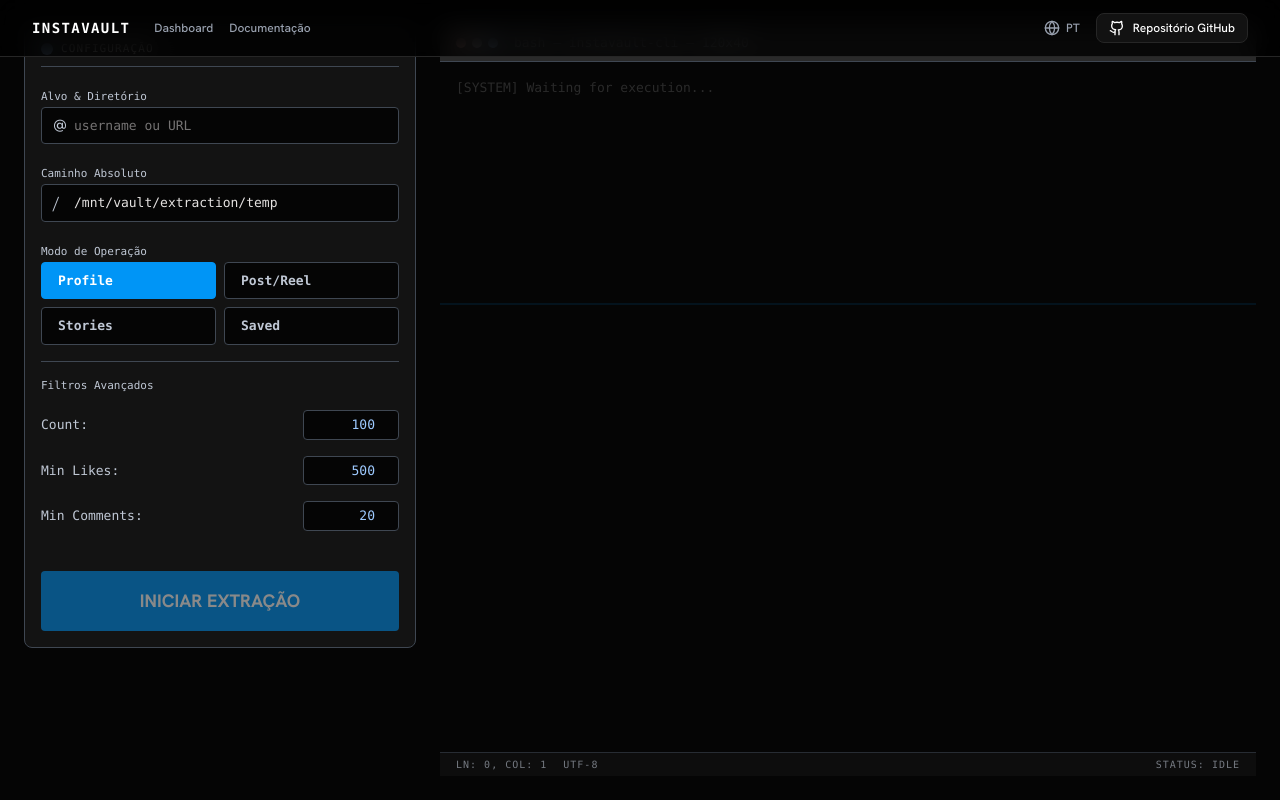
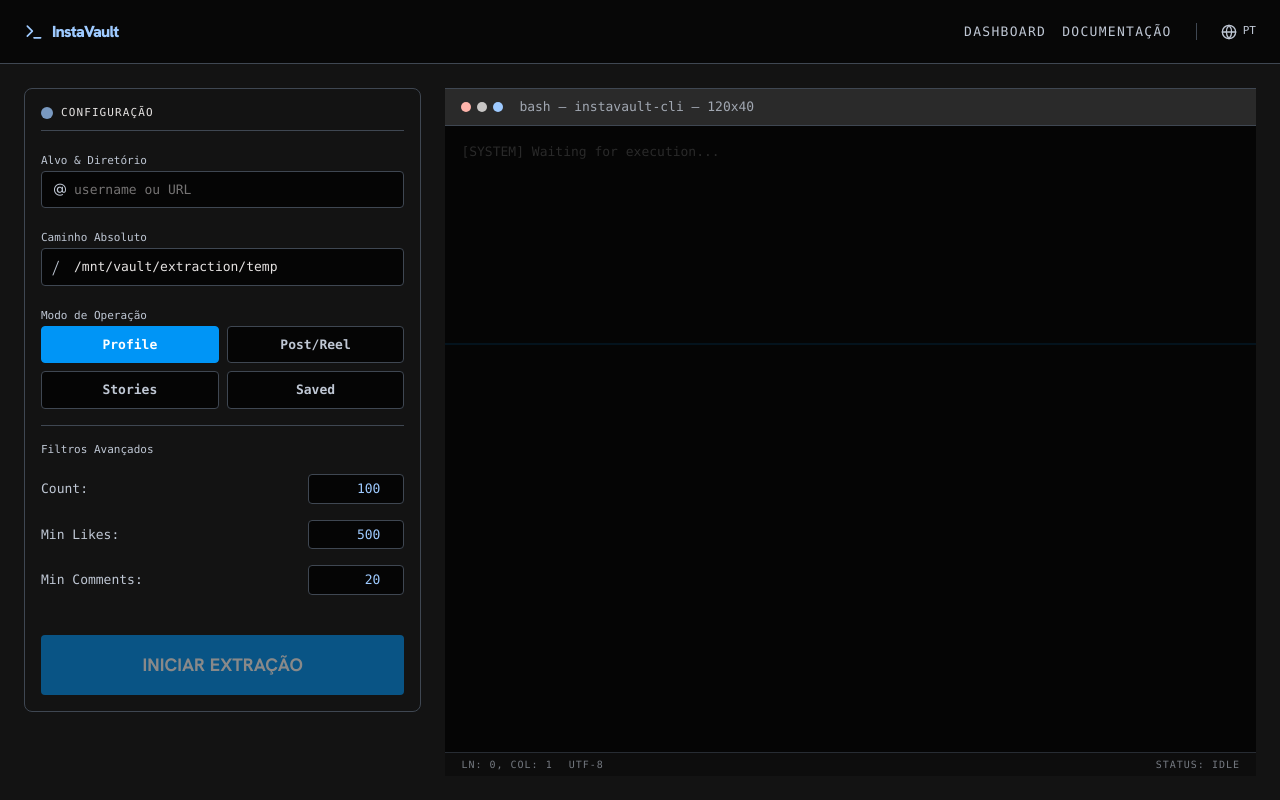
Before and after one commit to jefheee/instagram-extractor, a Next.js app: page /dashboard in a window 1280 px wide. Built offline with nearby package versions, Linux system fonts and the light colour scheme.

Commit message:
feat: implement navigation and dashboard interface for Instagram extraction process

```diff
--- a/app/components/Navbar.tsx
+++ b/app/components/Navbar.tsx
@@ -3,65 +3,42 @@
 import React from 'react';
 import Link from 'next/link';
 import { useLanguage } from '../context/LanguageContext';
-import { Globe } from 'lucide-react';
-
-const GithubIcon = ({ className }: { className?: string }) => (
-  <svg
-    xmlns="http://www.w3.org/2000/svg"
-    width="24" height="24"
-    viewBox="0 0 24 24"
-    fill="none"
-    stroke="currentColor"
-    strokeWidth="2"
-    strokeLinecap="round"
-    strokeLinejoin="round"
-    className={className}
-  >
-    <path d="M15 22v-4a4.8 4.8 0 0 0-1-3.2c3 0 6-2 6-5.5.08-1.25-.27-2.48-1-3.5.28-1.15.28-2.35 0-3.5 0 0-1 0-3 1.5-2.64-.5-5.36-.5-8 0C6 2 5 2 5 2c-.3 1.15-.3 2.35 0 3.5A5.403 5.403 0 0 0 4 9c0 3.5 3 5.5 6 5.5-.39.49-.68 1.05-.85 1.65-.17.6-.22 1.23-.15 1.85v4"/>
-    <path d="M9 18c-4.51 2-5-2-7-2"/>
-  </svg>
-);
+import { Globe, Terminal } from 'lucide-react';
 
 export function Navbar() {
   const { language, setLanguage, t } = useLanguage();
 
   return (
-    <nav className="fixed top-0 w-full z-50 bg-[#000000]/80 backdrop-blur-md border-b border-[#262626]">
-      <div className="max-w-7xl mx-auto px-4 sm:px-6 lg:px-8">
-        <div className="flex items-center justify-between h-14">
+    <nav className="fixed top-0 w-full z-50 bg-[#050505]/80 backdrop-blur-md border-b border-outline-variant h-16">
+      <div className="w-full flex items-center justify-between h-full px-4 md:px-6">
         <div className="flex items-center gap-6">
-            <Link href="/" className="flex items-center gap-2">
-              <span className="text-sm font-mono font-bold tracking-widest text-white uppercase">
+          <Link href="/" className="flex items-center gap-2 text-primary hover:brightness-110 transition-all">
+            <Terminal className="w-5 h-5" />
+            <span className="font-headline-lg font-black tracking-tighter">
               InstaVault
             </span>
           </Link>
+        </div>
+
+        <div className="flex items-center gap-6">
           <div className="hidden md:flex items-center gap-4">
-              <Link href="/dashboard" className="text-xs font-medium text-gray-400 hover:text-white transition-colors">
+            <Link href="/dashboard" className="text-[13px] font-mono text-on-surface-variant hover:text-primary transition-colors uppercase tracking-widest">
               {t('nav.dashboard')}
             </Link>
-              <Link href="/docs" className="text-xs font-medium text-gray-400 hover:text-white transition-colors">
+            <Link href="/docs" className="text-[13px] font-mono text-on-surface-variant hover:text-primary transition-colors uppercase tracking-widest">
               {t('nav.docs')}
             </Link>
           </div>
-          </div>
-          <div className="flex items-center gap-4">
+
+          <div className="flex items-center gap-2 border-l border-outline-variant pl-6">
             <button
               onClick={() => setLanguage(language === 'pt' ? 'en' : 'pt')}
-              className="flex items-center gap-1.5 text-xs font-medium text-gray-400 hover:text-white transition-colors"
+              className="flex items-center gap-1.5 text-[11px] font-mono text-on-surface-variant hover:text-primary transition-colors uppercase"
               title="Change Language"
             >
               <Globe className="w-4 h-4" />
-              <span className="uppercase">{language}</span>
+              <span>{language}</span>
             </button>
-            <a
-              href="https://github.com/jefheee/instagram-extractor"
-              target="_blank"
-              rel="noopener noreferrer"
-              className="flex items-center gap-2 text-xs font-medium bg-[#121212] hover:bg-[#262626] border border-[#262626] text-white px-3 py-1.5 rounded-md transition-colors"
-            >
-              <GithubIcon className="w-4 h-4" />
-              <span className="hidden sm:inline">{t('nav.repo')}</span>
-            </a>
           </div>
         </div>
       </div>
--- a/app/dashboard/page.tsx
+++ b/app/dashboard/page.tsx
@@ -2,9 +2,7 @@
 
 import React, { useState, useRef, useEffect } from 'react';
 import { useLanguage } from '../context/LanguageContext';
-import {
-  Loader2,
-} from 'lucide-react';
+import { Loader2 } from 'lucide-react';
 
 export default function Dashboard() {
   const { t } = useLanguage();
@@ -105,9 +103,9 @@
   }, [logs]);
 
   return (
-    <div className="flex-1 grid grid-cols-12 gap-4 p-4 md:p-6 overflow-hidden h-full">
+    <div className="h-[calc(100vh-64px)] w-full overflow-hidden flex flex-col md:flex-row gap-4 p-4 md:p-6">
       {/* Left Column: Configuration */}
-      <section className="col-span-12 lg:col-span-5 xl:col-span-4 space-y-4 overflow-y-auto pr-2 pb-20 terminal-scrollbar">
+      <section className="w-full md:w-5/12 lg:w-4/12 h-full overflow-y-auto terminal-scrollbar pr-2 pb-10">
         <div className="bg-surface border border-outline-variant p-4 rounded-[4px] md:rounded-[8px]">
           <header className="flex items-center justify-between mb-4 border-b border-outline-variant pb-2">
             <div className="flex items-center gap-2">
@@ -160,7 +158,7 @@
                   <button
                     key={m.id}
                     onClick={() => setMode(m.id)}
-                    className={`flex items-center gap-2 px-4 py-2 font-mono text-[13px] font-bold rounded-[4px] transition-colors border ${mode === m.id ? 'bg-primary-container text-white border-primary-container' : 'bg-background border-outline-variant text-on-surface-variant hover:border-on-surface-variant'}`}
+                    className={`flex items-center justify-center gap-2 px-4 py-2 font-mono text-[13px] font-bold rounded-[4px] transition-colors border ${mode === m.id ? 'bg-primary-container text-white border-primary-container' : 'bg-background border-outline-variant text-on-surface-variant hover:border-on-surface-variant'}`}
                   >
                     {m.label}
                   </button>
@@ -217,12 +215,12 @@
       </section>
 
       {/* Right Column: Terminal Simulation */}
-      <section className="col-span-12 lg:col-span-7 xl:col-span-8 flex flex-col h-full overflow-hidden">
+      <section className="w-full md:w-7/12 lg:w-8/12 h-full flex flex-col overflow-hidden">
         <div className="flex-1 bg-[#050505] border-t border-outline-variant relative overflow-hidden flex flex-col rounded-none">
           <div className="scanline"></div>
 
           {/* Terminal Header */}
-          <div className="flex items-center justify-between bg-surface-container-high px-4 py-2 border-b border-outline-variant">
+          <div className="flex items-center justify-between bg-surface-container-high px-4 py-2 border-b border-outline-variant shrink-0">
             <div className="flex items-center gap-2">
               <div className="flex gap-1.5">
                 <div className="w-2.5 h-2.5 rounded-full bg-error"></div>
@@ -249,7 +247,7 @@
                     case 'data': colorClass = 'text-on-surface'; prefix = '[DATA]'; break;
                 }
                 return (
-                  <div key={idx} className={`mb-1 ${colorClass}`}>
+                  <div key={idx} className={`mb-1 ${colorClass} break-words`}>
                     <span className="opacity-40">{`[${new Date().toLocaleTimeString()}]`}</span> {prefix} {log.text}
                   </div>
                 )
@@ -259,7 +257,7 @@
           </div>
 
           {/* Terminal Footer Stats */}
-          <div className="bg-surface px-4 py-1 border-t border-outline-variant flex justify-between items-center text-[10px] uppercase font-mono tracking-widest text-on-surface-variant opacity-60">
+          <div className="bg-surface px-4 py-1 border-t border-outline-variant flex justify-between items-center text-[10px] uppercase font-mono tracking-widest text-on-surface-variant opacity-60 shrink-0">
             <div className="flex gap-4">
               <span>Ln: {logs.length}, Col: 1</span>
               <span>UTF-8</span>
--- a/app/docs/page.tsx
+++ b/app/docs/page.tsx
@@ -7,8 +7,8 @@
   const { t } = useLanguage();
 
   return (
-    <main className="flex-1 flex flex-col items-center p-6 md:p-10 overflow-y-auto terminal-scrollbar">
-      <div className="w-full max-w-[800px]">
+    <main className="max-w-7xl mx-auto py-10 px-4 sm:px-6 w-full flex-1">
+      <div className="w-full max-w-[800px] mx-auto">
         {/* Hero Section */}
         <header className="mb-10">
           <div className="inline-flex items-center px-2 py-1 bg-surface-container-high rounded-sm mb-4">
--- a/app/layout.tsx
+++ b/app/layout.tsx
@@ -26,10 +26,10 @@
 }>) {
   return (
     <html lang="en" className="dark">
-      <body className={`${hanken.className} ${jetbrains.variable} antialiased h-screen w-screen overflow-hidden flex flex-col bg-background text-on-surface`}>
+      <body className={`${hanken.className} ${jetbrains.variable} antialiased min-h-screen bg-surface text-on-surface flex flex-col`}>
         <LanguageProvider>
           <Navbar />
-          <div className="flex-1 overflow-hidden relative">
+          <div className="flex-1 flex flex-col relative pt-16">
             {children}
           </div>
         </LanguageProvider>
```
Also changed, not shown: app/page.tsx (+58 -19 lines). Lines whose indentation alone changed are shown as unchanged.
